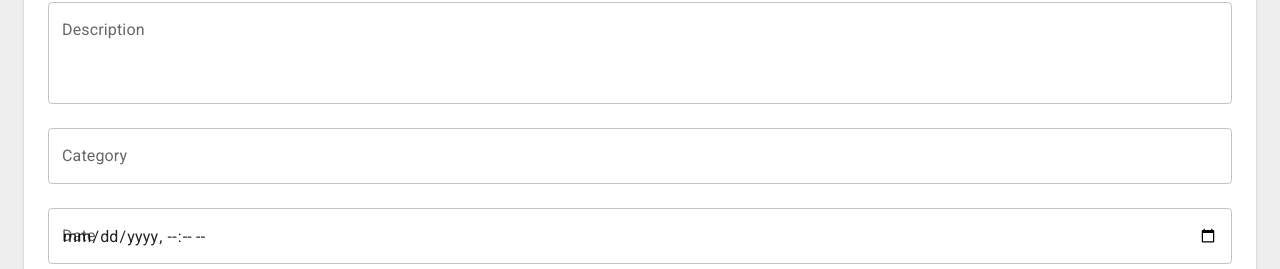
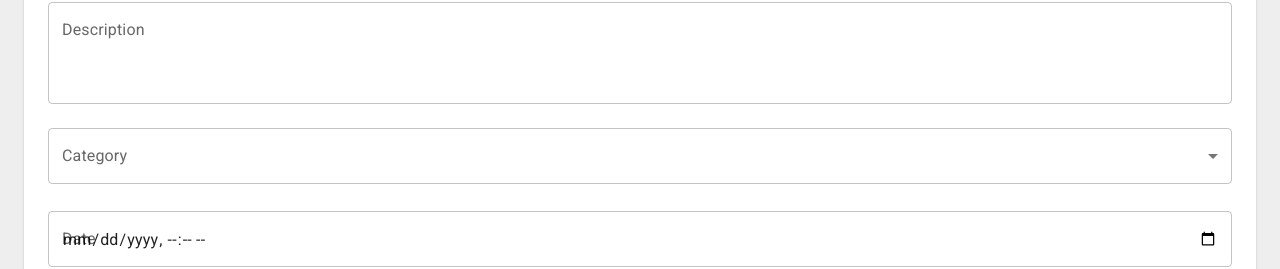
Before and after one commit to nmsohn/dotnet-react-playground, a React (Vite) app in the folder client/: page /createActivity in a window 1280 px wide. Shown: the part 230-499 px from the top of the page. Built offline with nearby package versions, Linux system fonts and the light colour scheme.

Commit message:
feat(client): Add custom select input

```diff
--- a/client/src/features/activities/form/ActivityForm.tsx
+++ b/client/src/features/activities/form/ActivityForm.tsx
@@ -6,6 +6,8 @@ import { useEffect } from "react";
 import { activitySchema, ActivitySchema } from "../../../lib/schemas/ActivitySchema";
 import { zodResolver } from "@hookform/resolvers/zod";
 import TextInput from "../../../shared/components/TextInput";
+import SelectInput from "../../../shared/components/SelectInput";
+import { categoryOptions } from "./CategoryOptions";
 
 export default function ActivityForm() {
   const { reset, control, handleSubmit } = useForm<ActivitySchema>(
@@ -51,16 +53,16 @@ export default function ActivityForm() {
           label="Description"
           multiline
           rows={3} />
-        <TextInput
+        <SelectInput
+          label="Category"
           control={control}
           name="category"
-          label="Category" />
+          items={categoryOptions} />
         <TextInput
           control={control}
           name="date"
           label="Date"
-          type="datetime-local"
-        />
+          type="datetime-local" />
         <TextInput
           control={control}
           name="city"
--- /dev/null
+++ b/client/src/features/activities/form/CategoryOptions.ts
@@ -0,0 +1,26 @@
+export const categoryOptions = [
+    {
+        text: "Drinks",
+        value: "drinks"
+    },
+    {
+        text: "Food",
+        value: "food"
+    },
+    {
+        text: "Culture",
+        value: "culture"
+    },
+    {
+        text: "Travel",
+        value: "travel"
+    },
+    {
+        text: "Music",
+        value: "music"
+    },
+    {
+        text: "Sports",
+        value: "sports"
+    }
+]
--- /dev/null
+++ b/client/src/shared/components/SelectInput.tsx
@@ -0,0 +1,35 @@
+import { FormControl, FormHelperText, Input, InputLabel, MenuItem, Select, SelectProps } from "@mui/material"
+import { FieldValues, useController, UseControllerProps } from "react-hook-form"
+
+type Props<T extends FieldValues> = {
+    items: { text: string, value: string }[]
+    label: string
+} & UseControllerProps<T> & Partial<SelectProps>
+
+export default function SelectInput<T extends FieldValues>(props: Props<T>) {
+    const { field, fieldState } = useController({ ...props })
+
+    return (
+        <FormControl
+            fullWidth
+            error={!!fieldState.error}>
+            <InputLabel>{props.label}</InputLabel>
+            <Select
+                value={field.value || ""}
+                labelId={props.label}
+                onChange={field.onChange}
+            >
+                {
+                    props.items.map((item) => (
+                        <MenuItem key={item.value} value={item.value}>
+                            {item.text}
+                        </MenuItem>
+                    ))
+                }
+            </Select>
+            <FormHelperText>
+                {fieldState.error?.message}
+            </FormHelperText>
+        </FormControl>
+    )
+}
--- a/client/src/shared/components/TextInput.tsx
+++ b/client/src/shared/components/TextInput.tsx
@@ -9,6 +9,7 @@ export default function TextInput<T extends FieldValues>(props: Props<T>) {
         <TextField
             {...field}
             {...props}
+            value={field.value || ""}
             error={!!fieldState.error}
             helperText={fieldState.error?.message}
             fullWidth
```
